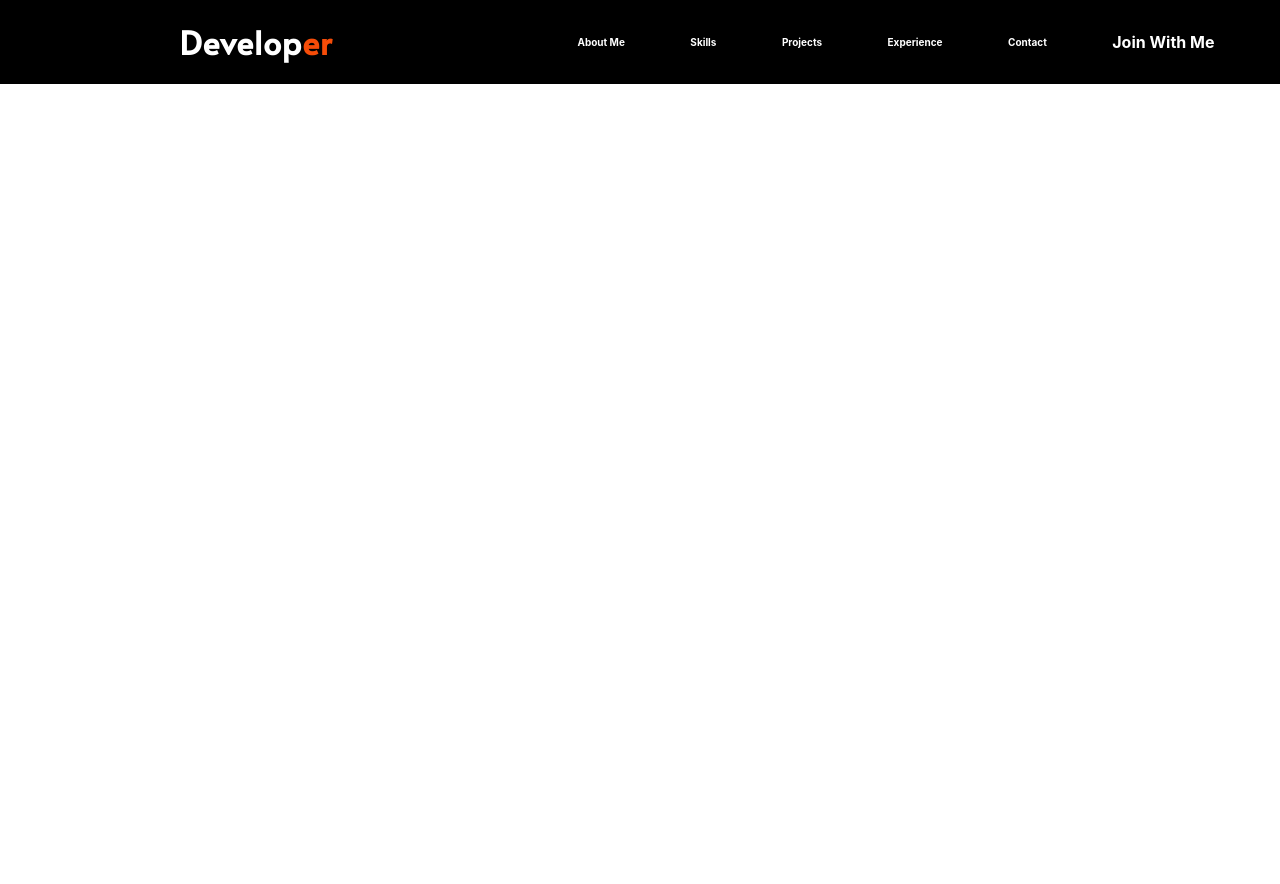
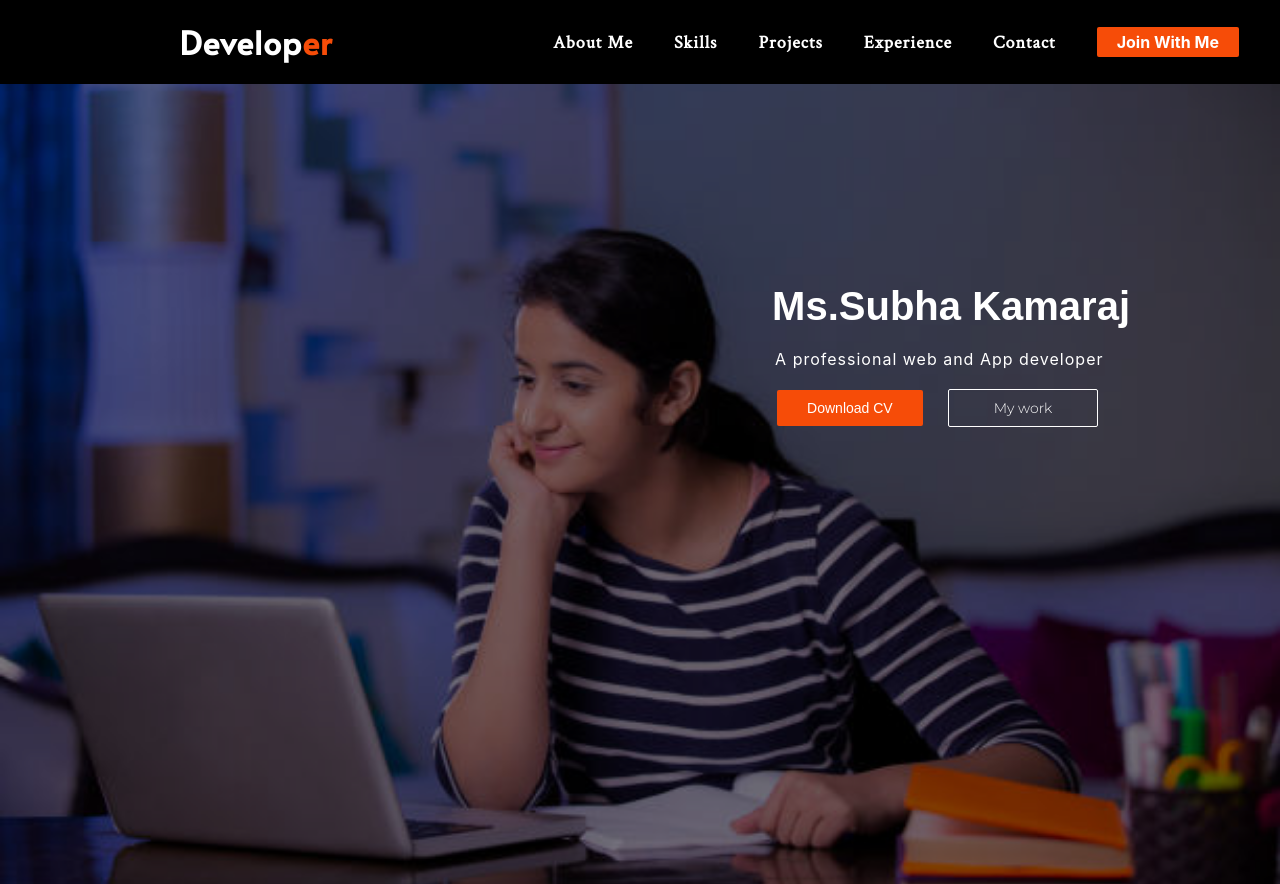
Before and after one commit to janani5566/my-portfolio, a React (Create React App) app: page / in a window 1280 px wide. Before the commit the page ends 800 px from the top, so only its background shows below. Built offline with nearby package versions, Linux system fonts and the light colour scheme.

Commit message:
about finished

```diff
--- a/src/App.js
+++ b/src/App.js
@@ -1,9 +1,11 @@
 import React from 'react'
 import Header from './Components/Header/Header'
+import Topcontainer from './Components/Topcontainer/Topcontainer'
 const App = () => {
   return (
     <div>
       <Header />
+      <Topcontainer />
     </div>
   )
 }
--- a/src/Components/Header/Header.css
+++ b/src/Components/Header/Header.css
@@ -1,10 +1,13 @@
 @import url('https://fonts.googleapis.com/css2?family=Alata&display=swap');
-@import url('https://fonts.googleapis.com/css2?family=Alata&display=swap');
+@import url('https://fonts.googleapis.com/css2?family=Crimson+Text&display=swap');
 .header {
     display: flex;
     align-items: center;
     color: white;
     background-color: black;
+    top: 0;
+    position: sticky;
+    z-index: 2000;
 }
 
 .header__left {
@@ -29,7 +32,29 @@
     align-items: center;
 }
 .header__right > a >h4{
-    font-size: 10px;
+    font-size: 18px;
     cursor: pointer;
     transition: transfrom 200ms ease-in-out;
+    font-family:"crimson Text" ,serif;
+    padding: 20px 0;
+    letter-spacing: 1px;
 }
+
+.header__right > a >h4:hover{
+    transform: scale(1.09);
+    background-color: #f64c08;
+    color: white;
+    padding: 5px 20px;
+    border-radius: 2px;
+    letter-spacing: 1px;
+    font-family:"crimson Text , serif";
+    font-size: 18px;
+    cursor: pointer;
+}
+.header__rightButton{
+ background-color: #f64c08;
+ color: white;
+ padding: 5px 20px;
+ border-radius: 2px;
+ cursor: pointer;
+}
--- a/src/Components/Header/Header.js
+++ b/src/Components/Header/Header.js
@@ -34,7 +34,7 @@ const Header = () => {
                 Contact
             </h4>
         </Link>
-        <h4>Join With Me</h4>
+        <h4 className="header__rightButton">Join With Me</h4>
       </div>
     </div>
   );
--- /dev/null
+++ b/src/Components/Topcontainer/Topcontainer.css
@@ -0,0 +1,8 @@
+.topcontainer{
+background: url("../Header/image/portfolio.jpg");
+height: 100vh;
+background-repeat: no-repeat;
+background-size: cover;
+background-position: center;
+box-shadow: inset 0 0 0 2000px rgba(0, 0,0, 0.5);
+}
--- /dev/null
+++ b/src/Components/Topcontainer/Topcontainer.js
@@ -0,0 +1,15 @@
+import React from 'react'
+import {Element} from "react-scroll"
+import Topcontent from '../Topcontent/Topcontent'
+import './Topcontainer.css'
+const Topcontainer = () => {
+  return (
+    <div>
+      <Element name ="about" className="topcontainer">
+        <Topcontent />
+      </Element>
+    </div>
+  )
+}
+
+export default Topcontainer
--- /dev/null
+++ b/src/Components/Topcontent/Topcontent.css
@@ -0,0 +1,62 @@
+@import url('https://fonts.googleapis.com/css2?family=Montserrat:wght@300;600&display=swap');
+
+.topcontent{
+    color: white;
+    position: relative;
+
+}
+
+.topcontent__container{
+    position: absolute;
+    top: 200px;
+    right: 150px;
+}
+.topcontent__container > p{
+    letter-spacing: 1px;
+    text-align: left;
+    padding-left: 3px;
+    padding-top: 20px;
+}
+.topcontent__container > a > button{
+    margin-top: 20px;
+    text-align: left;
+    margin-left: 5px;
+    border: none;
+    border-radius: 2px;
+    outline: none;
+}
+.topcontent__container > h1{
+    font-size: 40px;
+    font-family: "motserrat" , sans-serif;
+}
+
+.topcontent__downloadbutton{
+    color: white;
+    background-color: #f64c08;
+    font-size: 14px;
+    padding: 10px 30px;
+    font-family: "motserrat" , sans-serif;
+    font-weight: 300;
+    cursor: pointer;
+    margin-right: 20px;
+}
+.topcontent__downloadbutton:hover{
+    color: #f64c08;
+    background-color: white;
+    font-weight: 600;
+}
+.topcontent__workbutton{
+    color: white;
+    border: 1px solid white !important;
+    background-color: transparent;
+    font-size: 14px;
+    padding: 9px 45px;
+    font-family: "montserrat" , sans-serif;
+    font-weight: 300;
+    cursor: pointer;
+}
+.topcontent__workbutton:hover{
+    color: black;
+    background-color: white;
+    font-weight: 600;
+}
--- /dev/null
+++ b/src/Components/Topcontent/Topcontent.js
@@ -0,0 +1,23 @@
+import React from 'react'
+import {Link} from "react-scroll"
+import "./Topcontent.css"
+
+const Topcontent = () => {
+  return (
+    <div className="topcontent">
+        <div className="topcontent__container">
+            <h1>Ms.Subha Kamaraj</h1>
+            <p>A professional web and App developer</p>
+            <a href="www.google.com">
+                <button className='topcontent__downloadbutton'>Download CV</button>
+            </a>
+            <Link to = "projects" smooth={true} duration={500}>
+                <button className='topcontent__workbutton'>My work</button>
+            </Link>
+        </div>
+
+    </div>
+  )
+}
+
+export default Topcontent
```
Also changed, not shown: src/Components/Skillcontainer/Skillcontainer.js (added, +11 -0 lines), src/Components/Header/image/portfolio.jpg (added), src/Components/Skillcontainer/Skillcontainer.css (added).
